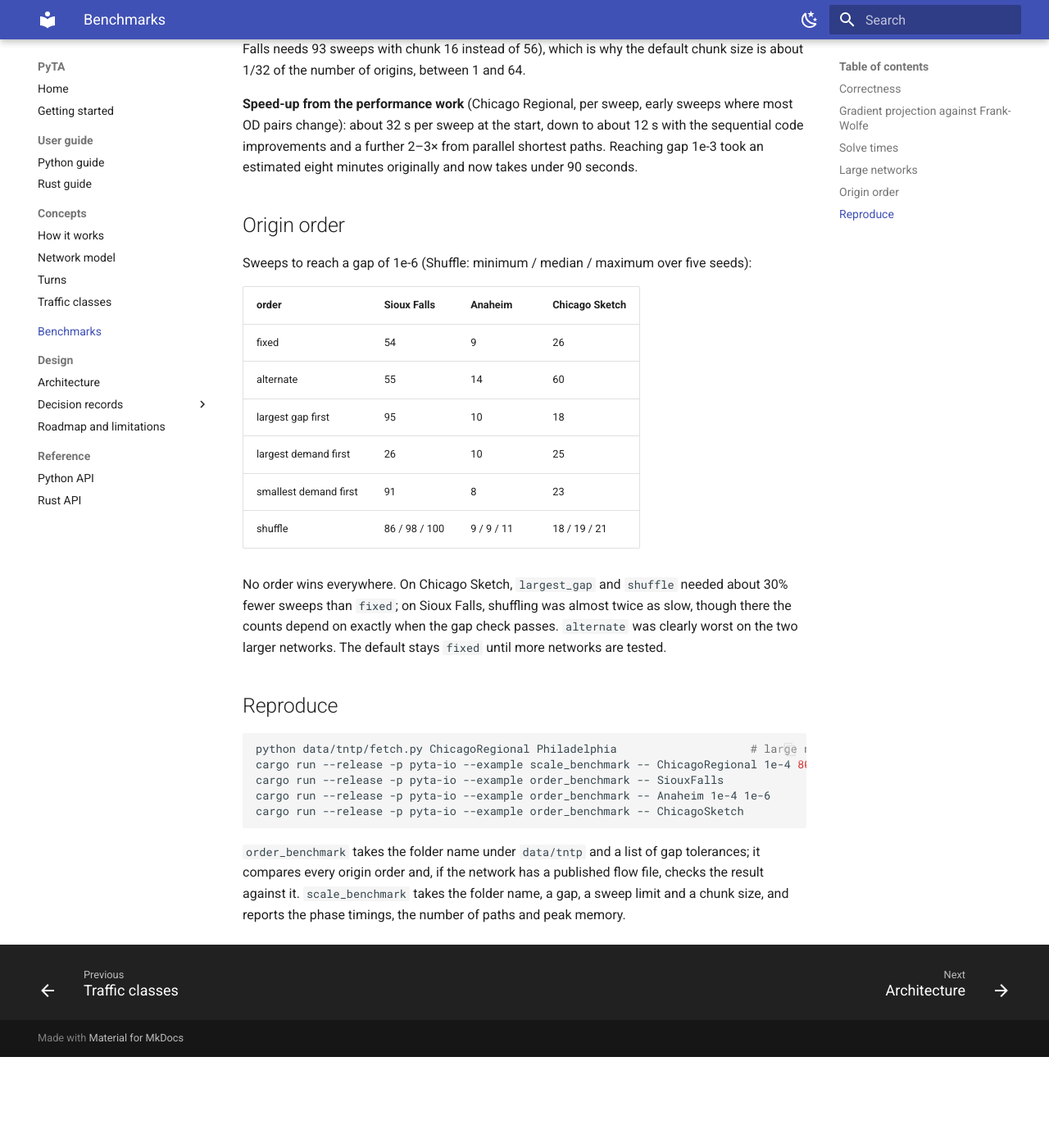
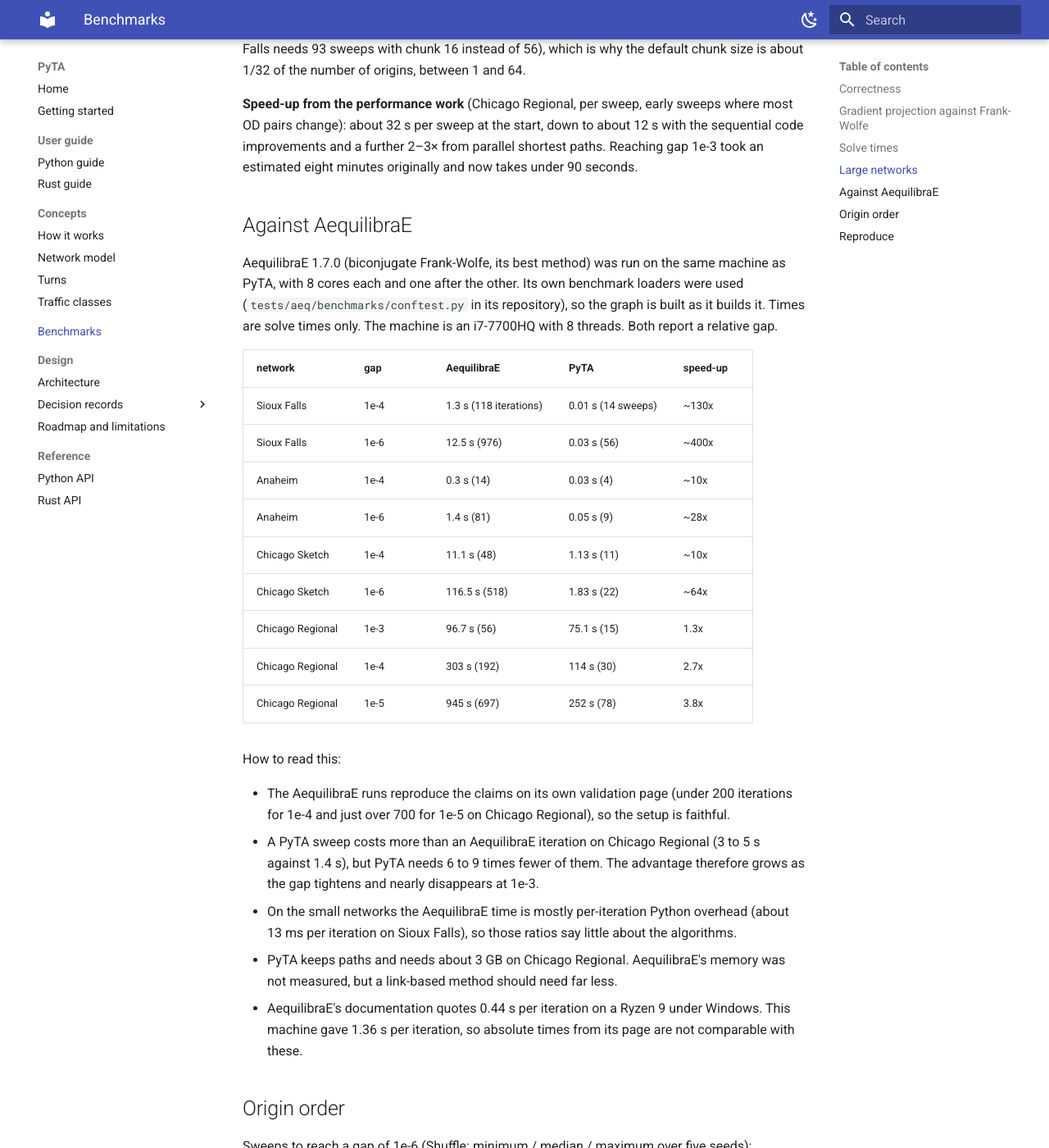
Before and after one commit to harisbal/pyta, an MkDocs documentation site: the page built from docs/benchmarks.md, in a window 1280 px wide and 1400 px high, scrolled down 2421 px. Shown: the whole window at 82% size. Built offline with MkDocs 1.6.1 and Material for MkDocs 9.7.7, drawn with Linux system fonts in a browser that asks for light colours; before the commit the page ends 3710 px from its top, so only the background shows below that; some of the changed text lies outside the part shown.

Commit message:
Document the comparison with AequilibraE
Same machine, same data, its own benchmark loaders, BFW against our gradient
projection at several gap targets.

Co-Authored-By: Claude Sonnet 5.5 <noreply@anthropic.com>
Claude-Session: https://claude.ai/code/session_01H28usXH3LJ6cwe7kqi95Lu

```diff
--- a/docs/benchmarks.md
+++ b/docs/benchmarks.md
@@ -75,6 +75,38 @@ about 32 s per sweep at the start, down to about 12 s with the sequential code i
 2–3× from parallel shortest paths. Reaching gap 1e-3 took an estimated eight minutes originally and now takes
 under 90 seconds.
 
+## Against AequilibraE
+
+AequilibraE 1.7.0 (biconjugate Frank-Wolfe, its best method) was run on the same machine as PyTA, with
+8 cores each and one after the other. Its own benchmark loaders were used (`tests/aeq/benchmarks/conftest.py`
+in its repository), so the graph is built as it builds it. Times are solve times only. The machine is an
+i7-7700HQ with 8 threads. Both report a relative gap.
+
+| network | gap | AequilibraE | PyTA | speed-up |
+|---|---|---|---|---|
+| Sioux Falls | 1e-4 | 1.3 s (118 iterations) | 0.01 s (14 sweeps) | ~130x |
+| Sioux Falls | 1e-6 | 12.5 s (976) | 0.03 s (56) | ~400x |
+| Anaheim | 1e-4 | 0.3 s (14) | 0.03 s (4) | ~10x |
+| Anaheim | 1e-6 | 1.4 s (81) | 0.05 s (9) | ~28x |
+| Chicago Sketch | 1e-4 | 11.1 s (48) | 1.13 s (11) | ~10x |
+| Chicago Sketch | 1e-6 | 116.5 s (518) | 1.83 s (22) | ~64x |
+| Chicago Regional | 1e-3 | 96.7 s (56) | 75.1 s (15) | 1.3x |
+| Chicago Regional | 1e-4 | 303 s (192) | 114 s (30) | 2.7x |
+| Chicago Regional | 1e-5 | 945 s (697) | 252 s (78) | 3.8x |
+
+How to read this:
+
+- The AequilibraE runs reproduce the claims on its own validation page (under 200 iterations for 1e-4 and just
+  over 700 for 1e-5 on Chicago Regional), so the setup is faithful.
+- A PyTA sweep costs more than an AequilibraE iteration on Chicago Regional (3 to 5 s against 1.4 s), but PyTA
+  needs 6 to 9 times fewer of them. The advantage therefore grows as the gap tightens and nearly disappears at 1e-3.
+- On the small networks the AequilibraE time is mostly per-iteration Python overhead (about 13 ms per iteration
+  on Sioux Falls), so those ratios say little about the algorithms.
+- PyTA keeps paths and needs about 3 GB on Chicago Regional. AequilibraE's memory was not measured, but a
+  link-based method should need far less.
+- AequilibraE's documentation quotes 0.44 s per iteration on a Ryzen 9 under Windows. This machine gave
+  1.36 s per iteration, so absolute times from its page are not comparable with these.
+
 ## Origin order
 
 Sweeps to reach a gap of 1e-6 (Shuffle: minimum / median / maximum over five seeds):
@@ -107,3 +139,7 @@ cargo run --release -p pyta-io --example order_benchmark -- ChicagoSketch
 origin order and, if the network has a published flow file, checks the result against it.
 `scale_benchmark` takes the folder name, a gap, a sweep limit and a chunk size, and reports the phase
 timings, the number of paths and peak memory.
+
+To repeat the AequilibraE side, install `aequilibrae` in a separate environment, copy the TNTP files out of
+`data/tntp` (its loader writes an `.omx` cache next to the data) and run its `tests/aeq/benchmarks/conftest.py`
+loaders with `TrafficAssignment` set to `bfw`, `max_iter` 1000 and the gap target as the stopping rule.
```
